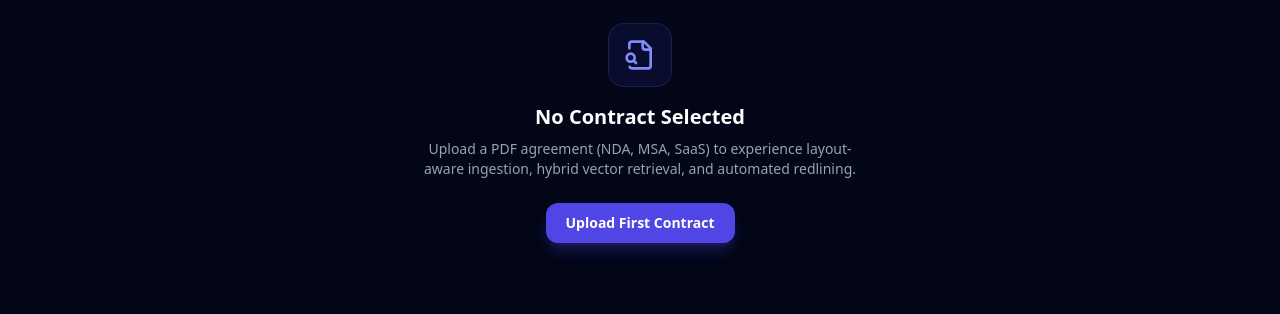
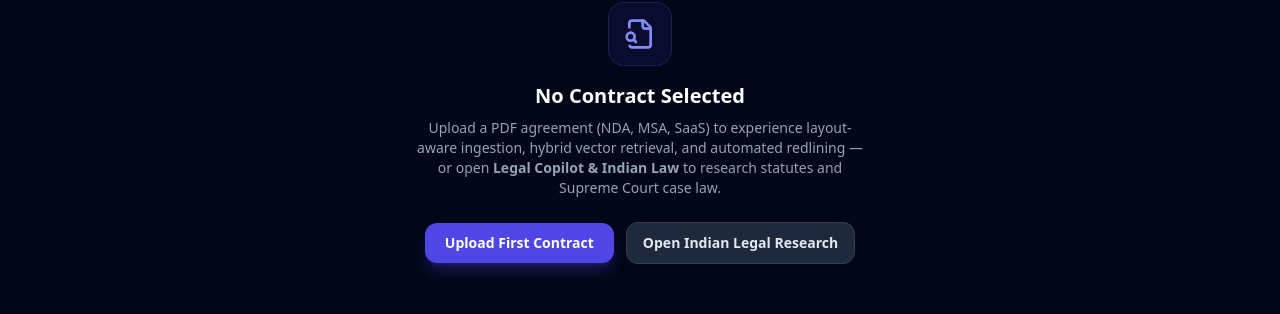
Before and after one commit to 05tanish/Legal-Contract-Analyzer, a React (Vite) app in the folder frontend/: page / in a window 1280 px wide. Shown: the part 299-613 px from the top of the page. Built offline with nearby package versions, Linux system fonts and the light colour scheme; no server answers.

Commit message:
fix: remove unused React import (TypeScript strict mode)
- Remove unused React import from App.tsx
- Fix TypeScript noUnusedLocals compilation error
- Improve code quality and build compliance

```diff
--- a/frontend/src/App.tsx
+++ b/frontend/src/App.tsx
@@ -1,4 +1,4 @@
-import React, { useState, useEffect } from 'react';
+import { useState, useEffect } from 'react';
 import { Navbar } from './components/layout/Navbar';
 import { SplitPdfViewer } from './components/pdf-viewer/SplitPdfViewer';
 import { AuditScorecard } from './components/audit/AuditScorecard';
@@ -137,14 +137,6 @@ export function App() {
                 </div>
               )}
             </div>
-
-            {/* Collapsible Chat Drawer */}
-            <ContractChatDrawer
-              contractId={selectedContract.id}
-              isOpen={isChatOpen}
-              onClose={() => setIsChatOpen(false)}
-              onSelectCitation={handleSelectCitation}
-            />
           </>
         ) : (
           <div className="flex-1 flex flex-col items-center justify-center p-8 text-center">
@@ -153,16 +145,32 @@ export function App() {
             </div>
             <h2 className="text-xl font-bold text-white mb-2">No Contract Selected</h2>
             <p className="text-sm text-slate-400 max-w-md mb-6">
-              Upload a PDF agreement (NDA, MSA, SaaS) to experience layout-aware ingestion, hybrid vector retrieval, and automated redlining.
+              Upload a PDF agreement (NDA, MSA, SaaS) to experience layout-aware ingestion, hybrid vector retrieval, and automated redlining — or open <strong>Legal Copilot & Indian Law</strong> to research statutes and Supreme Court case law.
             </p>
+            <div className="flex items-center space-x-3">
               <button
                 onClick={() => setIsUploadOpen(true)}
                 className="bg-indigo-600 hover:bg-indigo-500 text-white px-5 py-2.5 rounded-xl font-semibold text-sm shadow-lg shadow-indigo-600/30 transition"
               >
                 Upload First Contract
               </button>
+              <button
+                onClick={() => setIsChatOpen(true)}
+                className="bg-slate-800 hover:bg-slate-700 text-slate-200 border border-slate-700 px-4 py-2.5 rounded-xl font-semibold text-sm transition"
+              >
+                Open Indian Legal Research
+              </button>
+            </div>
           </div>
         )}
+
+        {/* Collapsible Chat & Research Drawer (Always accessible) */}
+        <ContractChatDrawer
+          contractId={selectedContract?.id || null}
+          isOpen={isChatOpen}
+          onClose={() => setIsChatOpen(false)}
+          onSelectCitation={handleSelectCitation}
+        />
       </main>
 
       {/* Upload Modal */}
```
Lines whose indentation alone changed are shown as unchanged.
